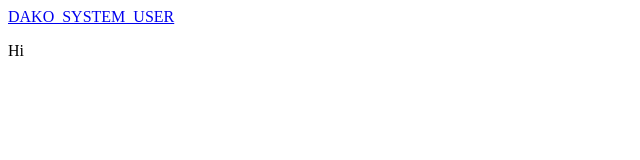
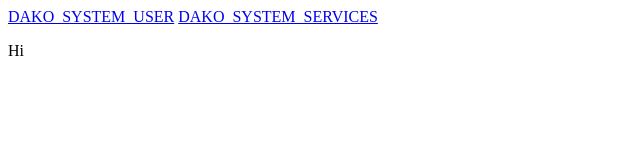
Before and after one commit to DAKO-subcategory-ADKO/DAKO-subcategory-ADKO.github.io, a plain HTML site: page index.html in a window 1280 px wide. Shown: the whole page, without its empty margins (0-640 px from the left). Drawn offline with Linux system fonts and the light colour scheme.

Commit message:
Update index.html

```diff
--- a/index.html
+++ b/index.html
@@ -10,7 +10,7 @@
 </head>
 <body>
 <a href="DAKO_SYSTEM_USER.html">DAKO_SYSTEM_USER</a>
-<a href="DAKO_SYSTEM_SERVICES.html"></a>
+<a href="DAKO_SYSTEM_SERVICES.html">DAKO_SYSTEM_SERVICES</a>
 <a href=""></a>
 <a href=""></a>
 <a href=""></a>
```
